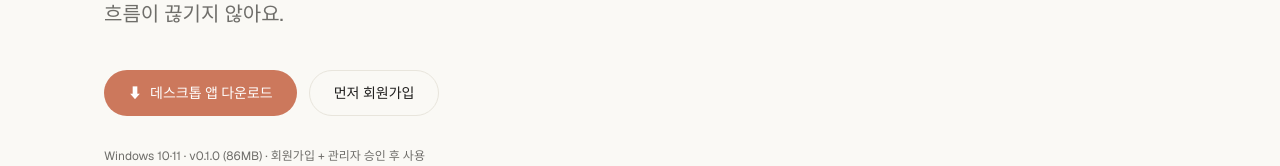
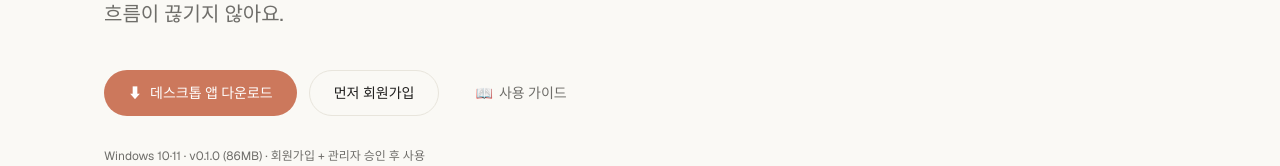
Before and after one commit to phk901031-prog/hudtyping-saas, a Next.js app: page / in a window 1280 px wide. Shown: the part 421-587 px from the top of the page. Built offline with nearby package versions, Linux system fonts and the light colour scheme; no server answers; a web font is replaced by a local one.

Commit message:
Add user guide button to landing hero CTA group

```diff
--- a/src/app/page.tsx
+++ b/src/app/page.tsx
@@ -100,6 +100,13 @@ export default async function HomePage() {
                 대시보드로 →
               </Link>
             )}
+            <Link
+              href="/help"
+              className="px-6 py-3 rounded-full text-sm font-medium text-muted hover:text-foreground hover:bg-muted-bg transition inline-flex items-center justify-center gap-1.5"
+            >
+              <span>📖</span>
+              사용 가이드
+            </Link>
           </div>
 
           <p className="text-xs text-muted mt-2">
```
